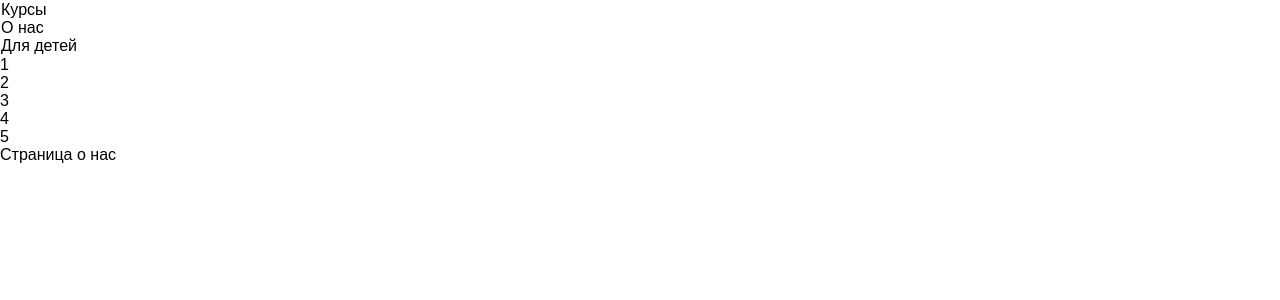
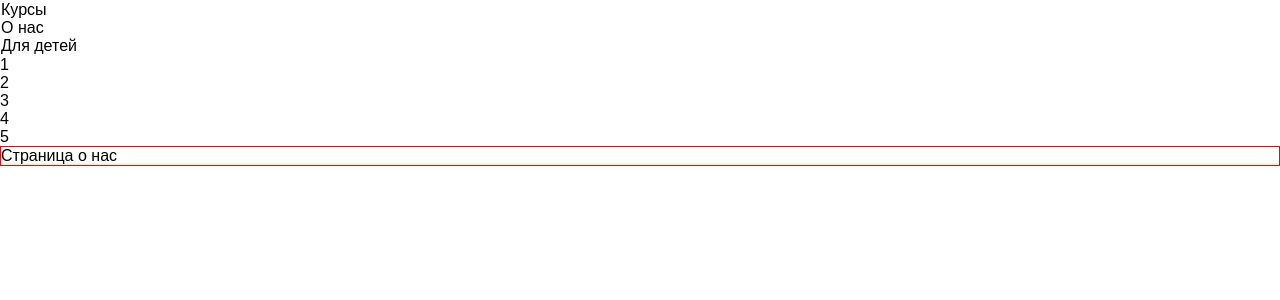
Before and after one commit to kkirrin/purple_next_course, a Next.js app: page /about in a window 1280 px wide. Shown: the top 300 px of the page. Built offline with nearby package versions, Linux system fonts and the light colour scheme.

Commit message:
feat: template  для about (не используется пока что)

```diff
--- /dev/null
+++ b/app/(site)/about/template.tsx
@@ -0,0 +1,13 @@
+import React from "react"
+
+export default function AboutTemplate({
+    children
+}: {
+    children: React.ReactNode
+}) {
+    return (
+        <div style={{ border: '1px solid red'}}>
+            {children}
+        </div>
+    )
+}
```
